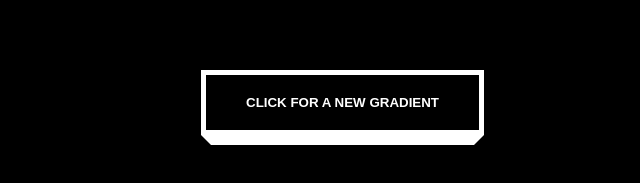
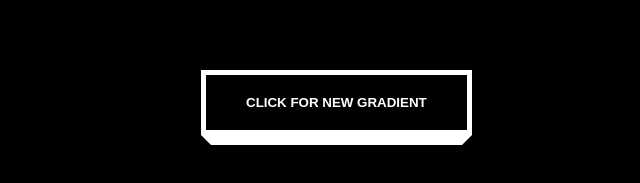
Before and after one commit to cyberAsmae/Gradient-Randomizer, a plain HTML site: page index.html in a window 1280 px wide. Shown: the part 299-482 px from the top of the page, without its empty margins (319-959 px from the left). Drawn offline with Linux system fonts and the light colour scheme.

Commit message:
Update index.html

```diff
--- a/index.html
+++ b/index.html
@@ -12,7 +12,7 @@
 
   <div id="gradient">
     <div id="gradient-text">Gradient Details Appear Here For Copy And Paste</div>
-    <button id="btn">Click For a New Gradient</button>
+    <button id="btn">Click For New Gradient</button>
   </div>
 
   <script src="./script.js"></script>
```
